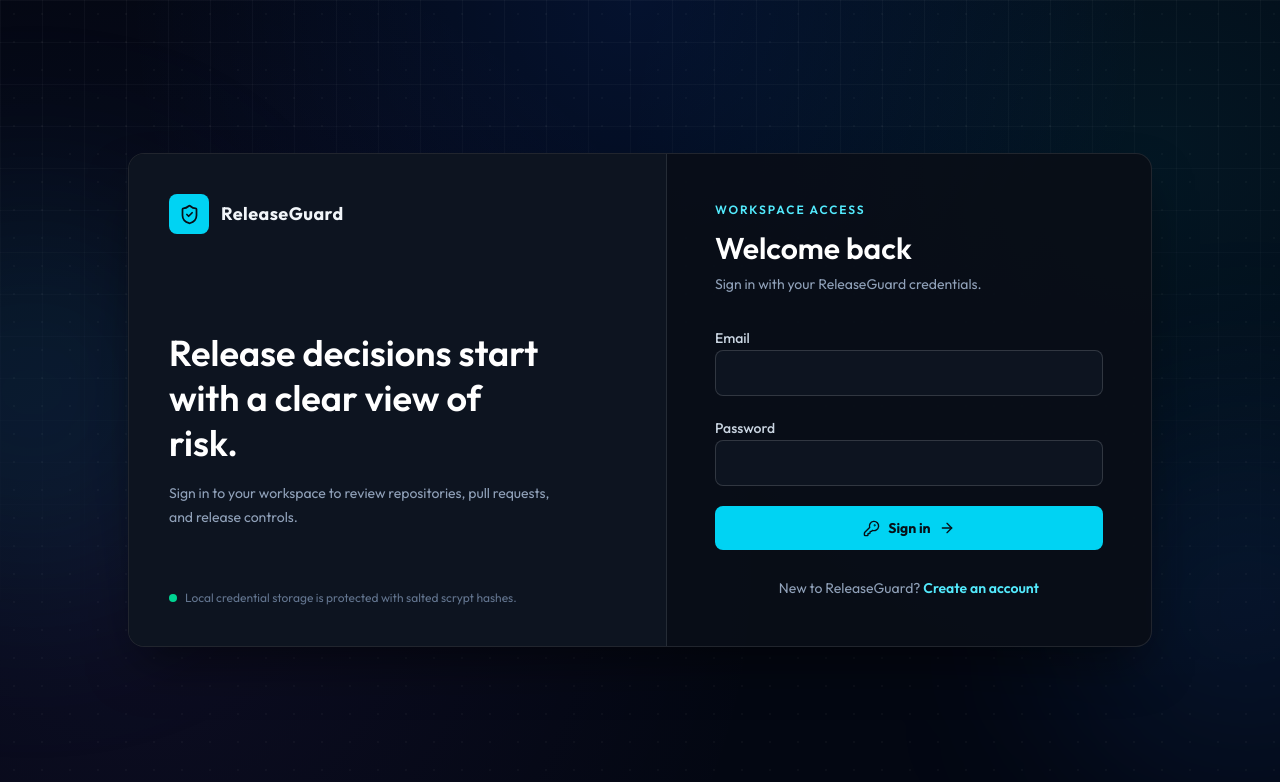
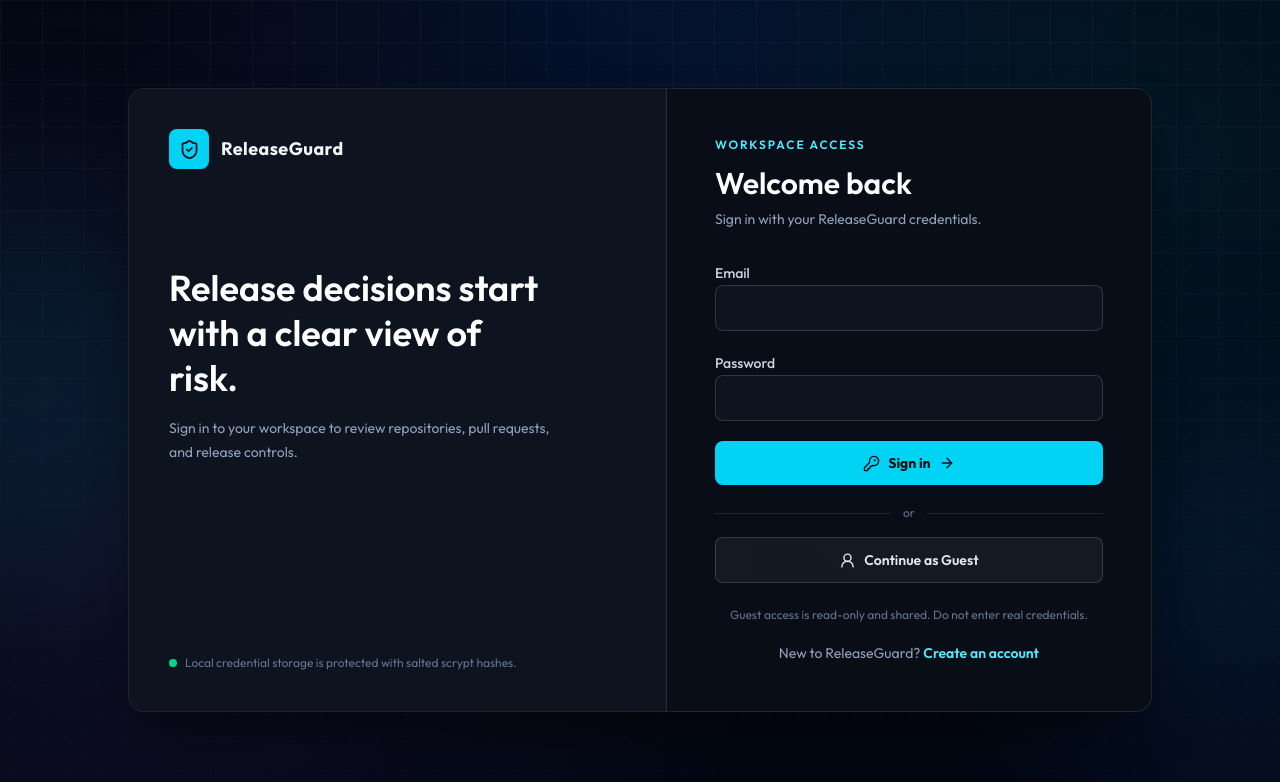
Before and after one commit to deepakbharathwaj123/Releaseguard, a Next.js app in the folder frontend/: page /login in a window 1280 px wide. Shown: the top 782 px of the page. Built offline with nearby package versions, Linux system fonts and the light colour scheme.

Commit message:
feat: add guest login endpoint and Continue as Guest button on login page

```diff
--- a/frontend/src/app/login/page.tsx
+++ b/frontend/src/app/login/page.tsx
@@ -8,7 +8,7 @@
 
 import { FormEvent, useState } from "react";
 import { useRouter } from "next/navigation";
-import { ArrowRight, KeyRound, ShieldCheck } from "lucide-react";
+import { ArrowRight, KeyRound, ShieldCheck, UserRound } from "lucide-react";
 import { apiFetch, API_BASE } from "@/lib/api";
 
 export default function LoginPage() {
@@ -19,6 +19,7 @@ export default function LoginPage() {
   const [password, setPassword] = useState("");
   const [error, setError] = useState("");
   const [submitting, setSubmitting] = useState(false);
+  const [guestLoading, setGuestLoading] = useState(false);
 
   const handleSubmit = async (event: FormEvent<HTMLFormElement>) => {
     event.preventDefault();
@@ -39,6 +40,23 @@ export default function LoginPage() {
       setError(submitError instanceof Error ? submitError.message : "Unable to reach the ReleaseGuard API");
     } finally {
       setSubmitting(false);
+    }
+  };
+
+  const handleGuest = async () => {
+    setError("");
+    setGuestLoading(true);
+    try {
+      const response = await apiFetch(`${API_BASE}/api/auth/guest`, { method: "POST" });
+      if (!response.ok) {
+        const result = await response.json();
+        throw new Error(result?.detail || "Could not start guest session");
+      }
+      router.replace("/");
+    } catch (guestError) {
+      setError(guestError instanceof Error ? guestError.message : "Unable to reach the ReleaseGuard API");
+    } finally {
+      setGuestLoading(false);
     }
   };
 
@@ -92,14 +110,32 @@ export default function LoginPage() {
 
             {error && <p role="alert" className="rounded-lg border border-rose-400/30 bg-rose-400/10 px-3.5 py-3 text-sm text-rose-200">{error}</p>}
 
-            <button type="submit" disabled={submitting} className="flex w-full items-center justify-center gap-2 rounded-lg bg-cyan-400 px-4 py-3 text-sm font-bold text-[#071018] transition hover:bg-cyan-300 disabled:cursor-wait disabled:opacity-60">
+            <button type="submit" disabled={submitting || guestLoading} className="flex w-full items-center justify-center gap-2 rounded-lg bg-cyan-400 px-4 py-3 text-sm font-bold text-[#071018] transition hover:bg-cyan-300 disabled:cursor-wait disabled:opacity-60">
               {mode === "login" ? <KeyRound size={17} /> : <ShieldCheck size={17} />}
               <span>{submitting ? "Please wait..." : mode === "login" ? "Sign in" : "Create account"}</span>
               {!submitting && <ArrowRight size={16} />}
             </button>
           </form>
 
-          <p className="mt-7 text-center text-sm text-slate-400">
+          <div className="mt-5 flex items-center gap-3">
+            <span className="h-px flex-1 bg-white/10" />
+            <span className="text-xs text-slate-500">or</span>
+            <span className="h-px flex-1 bg-white/10" />
+          </div>
+
+          <button
+            type="button"
+            onClick={handleGuest}
+            disabled={guestLoading || submitting}
+            className="mt-4 flex w-full items-center justify-center gap-2 rounded-lg border border-white/15 bg-white/5 px-4 py-3 text-sm font-semibold text-slate-200 transition hover:border-cyan-400/40 hover:bg-white/10 disabled:cursor-wait disabled:opacity-60"
+          >
+            <UserRound size={17} />
+            <span>{guestLoading ? "Starting guest session..." : "Continue as Guest"}</span>
+          </button>
+
+          <p className="mt-6 text-center text-xs text-slate-500">Guest access is read-only and shared. Do not enter real credentials.</p>
+
+          <p className="mt-5 text-center text-sm text-slate-400">
             {mode === "login" ? "New to ReleaseGuard?" : "Already have an account?"}{" "}
             <button type="button" onClick={() => { setError(""); setMode(mode === "login" ? "register" : "login"); }} className="font-semibold text-cyan-300 hover:text-cyan-200">
               {mode === "login" ? "Create an account" : "Sign in"}
```
Also changed, not shown: 1 other file (tests, documents, lock files or other folders).
